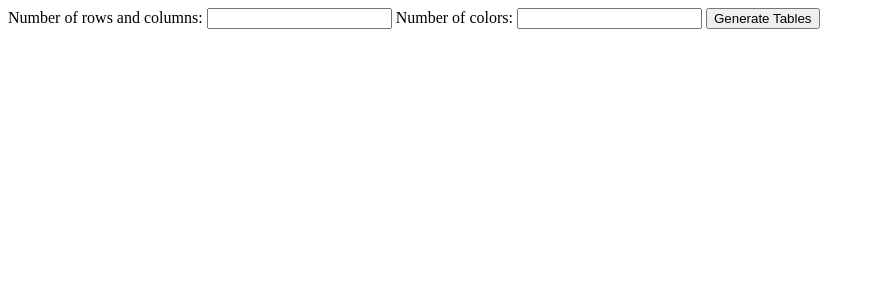
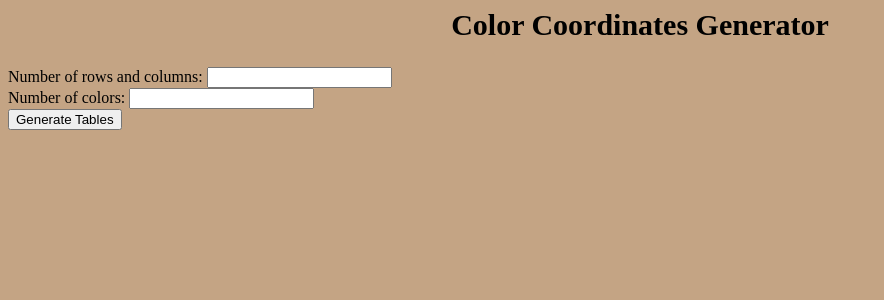
Before and after one commit to Group-32-ByteByBite/Byte-By-Bite, a PHP site: page /parameter_selection.php in a window 1280 px wide. Shown: the top 300 px of the page, without its empty margins (0-884 px from the left). Run offline with PHP 8.4, Linux system fonts and the light colour scheme.

Commit message:
added css

```diff
--- a/parameter_selection.php
+++ b/parameter_selection.php
@@ -1,15 +1,17 @@
 <!-- this file will contain code for the parameter selection page -->
-
+<link rel="stylesheet" type="text/css" href="./style.css">
 <?php
 
 ?>
 
 <html>
     <body>
-
-        <form name="colorForm" action='tables.php' method="GET" >
-            Number of rows and columns: <input type="text" name="numColsRows" />
-            Number of colors: <input type="text" name="colors" />
-            <input type="submit" value="Generate Tables" />
+        <div class="selection"></div>
+            <h2> Color Coordinates Generator</h2>
+            <form name="colorForm" action='tables.php' method="GET" >
+                <div class= "rowColumn"> Number of rows and columns: <input type="text" name="numColsRows" /><div>
+                <div class= "rowColumn">Number of colors: <input type="text" name="colors" /></div>
+                <div class="submitButton"><input type="submit" value="Generate Tables" /></div>
+        </div>
 </body>
 </html>
```
